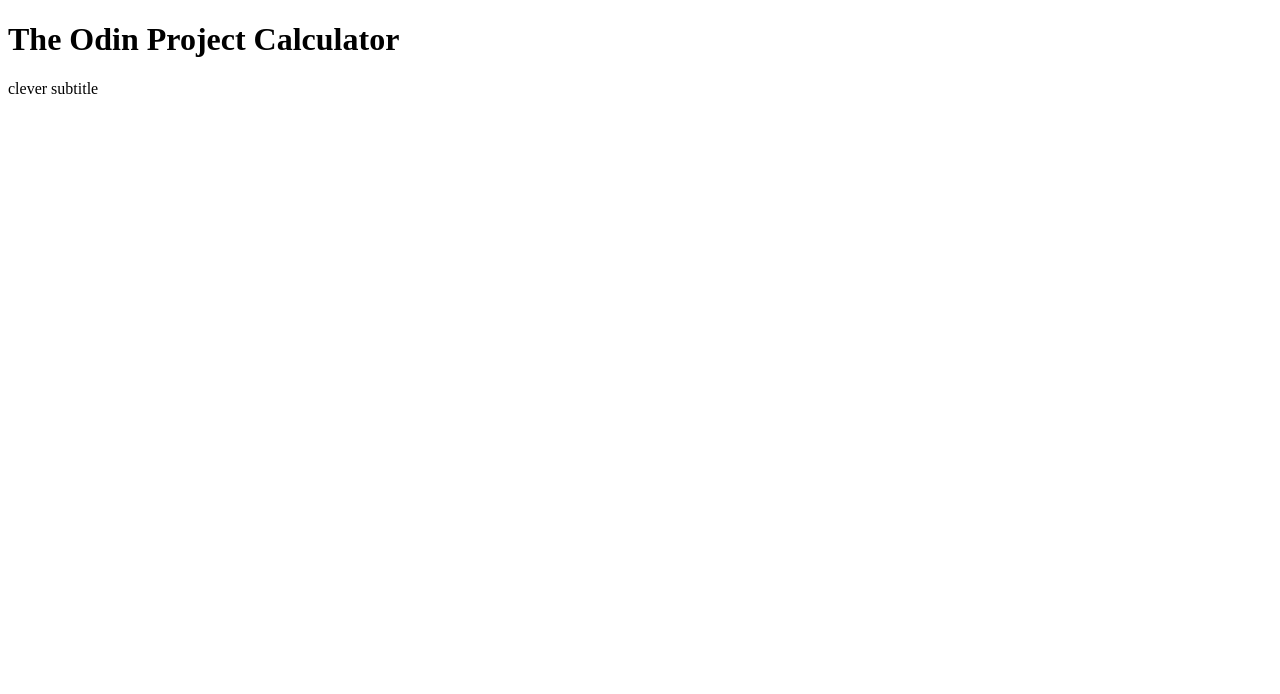
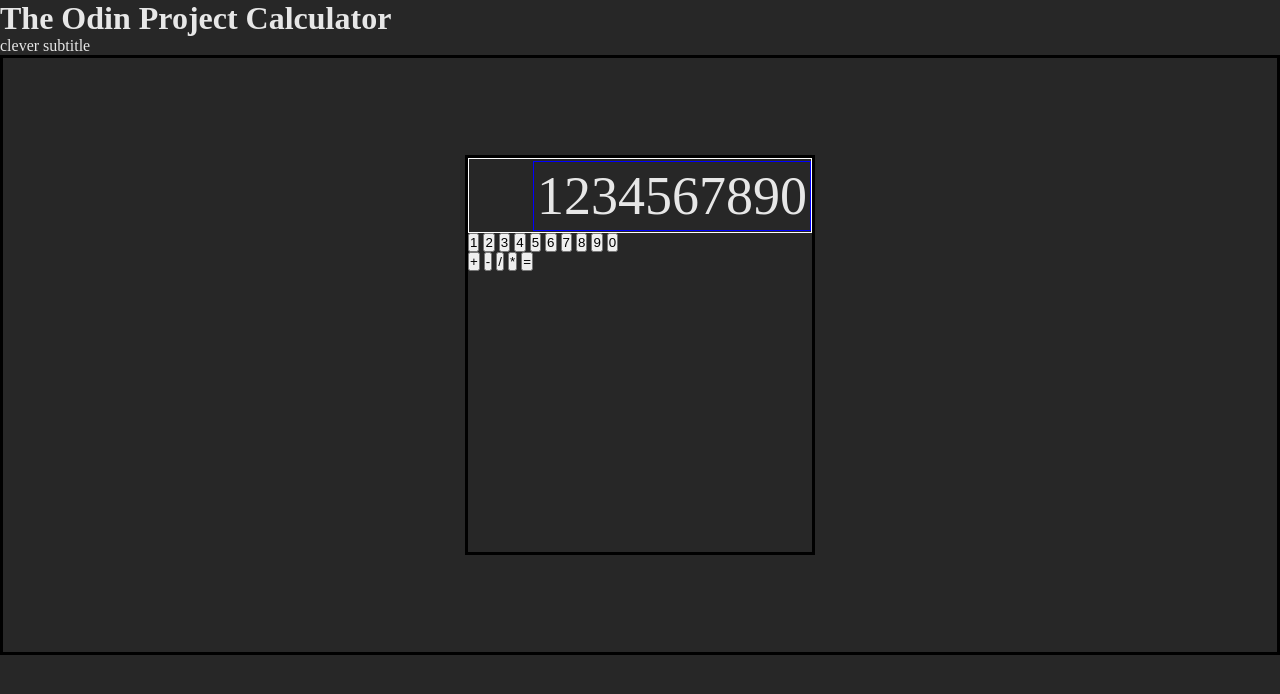
Before and after one commit to jmdelong7/calculator, a plain HTML site: page index.html in a window 1280 px wide. Drawn offline with Linux system fonts and the light colour scheme.

Commit message:
Basis for calculator

```diff
--- a/index.html
+++ b/index.html
@@ -17,7 +17,30 @@
   <main>
     <div class="container">
       <div class="calculator">
-
+        <div class="output">
+          <p class="output-text">1234567890</p>
+        </div>
+        <div class="buttons">
+          <div class="numbers">
+            <button>1</button>
+            <button>2</button>
+            <button>3</button>
+            <button>4</button>
+            <button>5</button>
+            <button>6</button>
+            <button>7</button>
+            <button>8</button>
+            <button>9</button>
+            <button>0</button>
+          </div>
+          <div class="operations">
+            <button>+</button>
+            <button>-</button>
+            <button>/</button>
+            <button>*</button>
+            <button>=</button>
+          </div>
+        </div>
       </div>
     </div>
   </main>
--- a/script.js
+++ b/script.js
@@ -0,0 +1,21 @@
+let num1, num2, operator;
+
+function add(n1, n2) {
+  return n1 + n2;
+}
+
+function subtract(n1, n2) {
+  return n1 - n2;
+}
+
+function multiply(n1, n2) {
+  return n1 * n2;
+}
+
+function divide(n1, n2) {
+  return n1 / n2;
+}
+
+function operate(operator, num1, num2) {
+  operator(num1, num2);
+}
--- a/style.css
+++ b/style.css
@@ -0,0 +1,41 @@
+*, *::before, *::after {
+  margin: 0;
+  padding: 0;
+  box-sizing: border-box;
+}
+
+body {
+  background-color: rgb(39, 39, 39);
+  color: rgb(231, 231, 231);
+}
+
+.container {
+  display: flex;
+  justify-content: center;
+  align-items: center;
+  border: 3px solid black;
+  height: 600px;
+}
+
+.calculator {
+  display: flex;
+  border: 3px solid black;
+  flex-direction: column;
+  height: 400px;
+  width: 350px;
+}
+
+.output {
+  border: 1px solid white;
+  height: 75px;
+  display: flex;
+  justify-content: end;
+  align-items: center;
+}
+
+.output-text {
+  border: 1px solid blue;
+  overflow: hidden;
+  font-size: 54px;
+  padding: 3px;
+}
```
